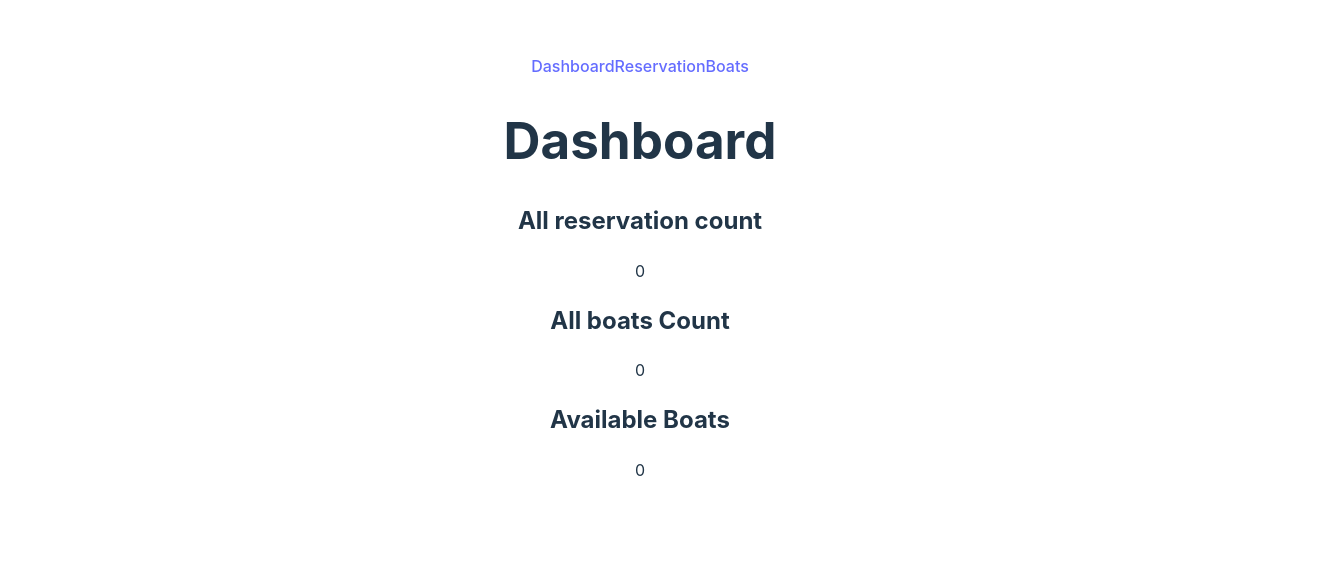
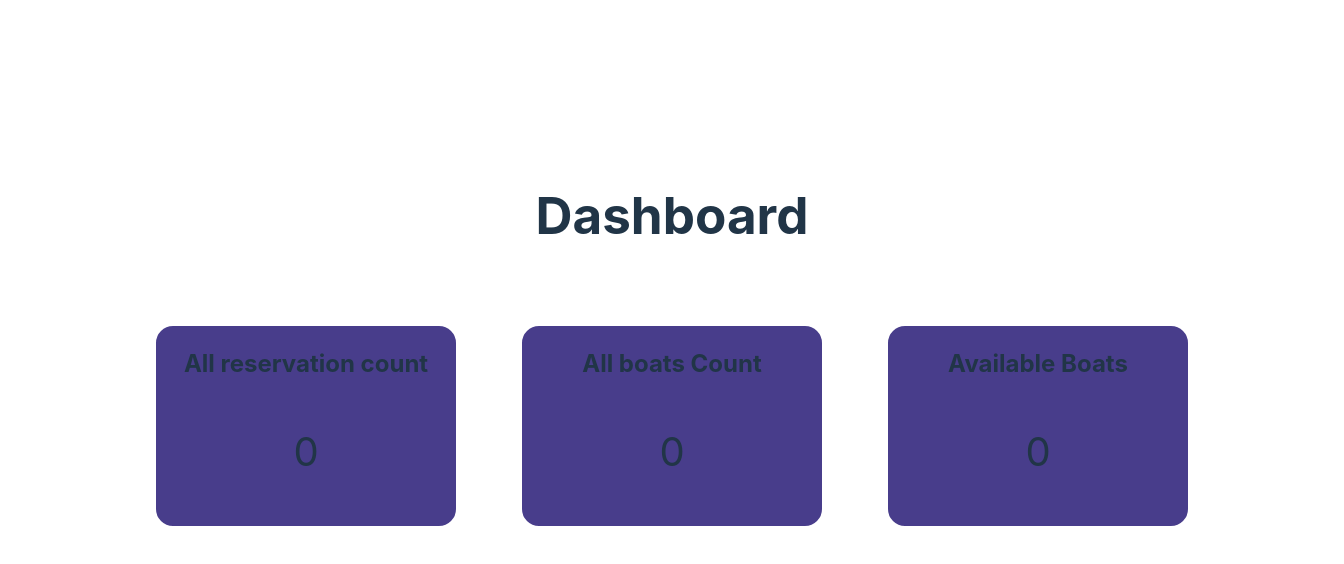
Before and after one commit to allbutgold/Boot_frontend, a React (Vite) app: page / in a window 1280 px wide. Shown: the part 124-688 px from the top of the page, 1344 px wide, since content can reach past the window. Built offline with nearby package versions, Linux system fonts and the light colour scheme; no server answers.

Commit message:
add styling

```diff
--- a/package.json
+++ b/package.json
@@ -12,7 +12,9 @@
   "dependencies": {
     "react": "^18.2.0",
     "react-dom": "^18.2.0",
-    "react-router-dom": "^6.10.0"
+    "react-router-dom": "^6.10.0",
+    "sass": "^1.62.0",
+    "scss": "^0.2.4"
   },
   "devDependencies": {
     "@types/react": "^18.0.28",
--- a/src/components/AddReservation.jsx
+++ b/src/components/AddReservation.jsx
@@ -58,7 +58,8 @@ const AddReservation = () => {
     e.target.reset()
   }
 return (
-  <div>
+  <section>
+    <h2>add a reservation</h2>
     <form onSubmit={handleSubmitBesser}>
       <label htmlFor="startDate">start Date</label><br/>
       <input type="date" name="startDate"/><br/><br/>
@@ -71,11 +72,11 @@ return (
     <select name="boat">
         {boats.map((item, key) =>
         <option value={item._id} key={key}>{item.name}</option>)}
-      </select><br/>
+      </select><br/><br/>
       <button type="submit">make reservation</button>
     </form>}
 
-  </div>
+  </section>
 )
 }
 
--- a/src/components/Navigation.jsx
+++ b/src/components/Navigation.jsx
@@ -1,8 +1,9 @@
 import { Link } from 'react-router-dom';
+import styles from "./Navigation.module.scss"
 
 const Navigation = () => {
   return (
-    <nav>
+    <nav className={styles.Navigation}>
       <Link to="/">Dashboard</Link>
       <Link to="/modifyReservation">Reservation</Link>
       <Link to="/modifyBoats">Boats</Link>
--- /dev/null
+++ b/src/components/Navigation.module.scss
@@ -0,0 +1,17 @@
+.Navigation {
+  margin-bottom: 100px;
+  a {
+    margin: 10px;
+    color: #fff;
+    text-decoration: none;
+    font-size: 2.5rem;
+    font-weight: 600;
+    padding: 0.5rem 1rem;
+    border-radius: 0.5rem;
+    transition: all 0.2s ease-in-out;
+    &:hover {
+      background-color: #fff;
+      color: #000;
+    }
+  }
+}
--- a/src/components/ReservationCount.jsx
+++ b/src/components/ReservationCount.jsx
@@ -9,7 +9,7 @@ useEffect(() => {
     .then((res) => res.json())
     .then((data) => {
       setReservations(data)
-      //console.log(data)
+
     })
 }, [])
 
--- a/src/pages/Dashboard.jsx
+++ b/src/pages/Dashboard.jsx
@@ -1,10 +1,11 @@
+import styles from "./Dashboard.module.scss";
 import ReservationCount from "../components/ReservationCount";
 import BoatsCount from "../components/BoatsCout";
 import AvailableBoats from "../components/AvailableBoats";
 
 const Dashboard = () => {
   return (
-    <div>
+    <div className={styles.Dashboard}>
       <h1>Dashboard</h1>
       <ReservationCount />
       <BoatsCount />
--- /dev/null
+++ b/src/pages/Dashboard.module.scss
@@ -0,0 +1,22 @@
+.Dashboard {
+  display: flex;
+  align-items: center;
+  justify-content: center;
+  flex-wrap: wrap;
+  h1 {
+    width: 100vw;
+    margin-bottom: 50px;
+  }
+  div {
+    margin: 30px;
+    height: 200px;
+    width: 300px;
+    border: 3px solid white;
+    border-radius: 20px;
+    background-color: darkslateblue;
+    p {
+      font-size: 40px;
+    }
+  }
+
+}
--- a/src/pages/ModifyReservation.jsx
+++ b/src/pages/ModifyReservation.jsx
@@ -1,10 +1,11 @@
 import ReservationDetail from "../components/ReservationDetail";
 import AddReservation from "../components/AddReservation.jsx";
+import styles from "./ModifyReservation.module.scss";
 
 const ModifyReservation = () => {
   return (
-    <div>
-      <h2>add a reservation</h2>
+    <div className={styles.Reservation}>
+
       <AddReservation />
       <ReservationDetail />
 
--- /dev/null
+++ b/src/pages/ModifyReservation.module.scss
@@ -0,0 +1,45 @@
+.Reservation {
+  display: flex;
+  align-items: center;
+  flex-wrap: wrap;
+  flex-direction: column;
+  h2 {
+    margin-bottom: 10px;
+
+  }
+  section {
+    width: 500px;
+    margin: 30px;
+    border: 3px solid white;
+    border-radius: 20px;
+    background-color: darkslateblue;
+    form {
+      padding: 20px;
+    }
+  }
+  div {
+    border: 3px solid white;
+    border-radius: 20px;
+    width: 500px;
+    margin: auto;
+    display: flex;
+    justify-content: center;
+    align-items: center;
+    flex-wrap: wrap;
+  }
+  div div {
+    padding: 20px;
+    margin: auto;
+    height: 200px;
+    width: 300px;
+    border: 3px solid white;
+    border-radius: 20px;
+    background-color: darkslateblue;
+    p:nth-of-type(1) {
+      font-size: 30px;
+      width: 250px;
+      margin: 0;
+    }
+
+  }
+}
```
Also changed, not shown: 1 other file (tests, documents, lock files or other folders).
